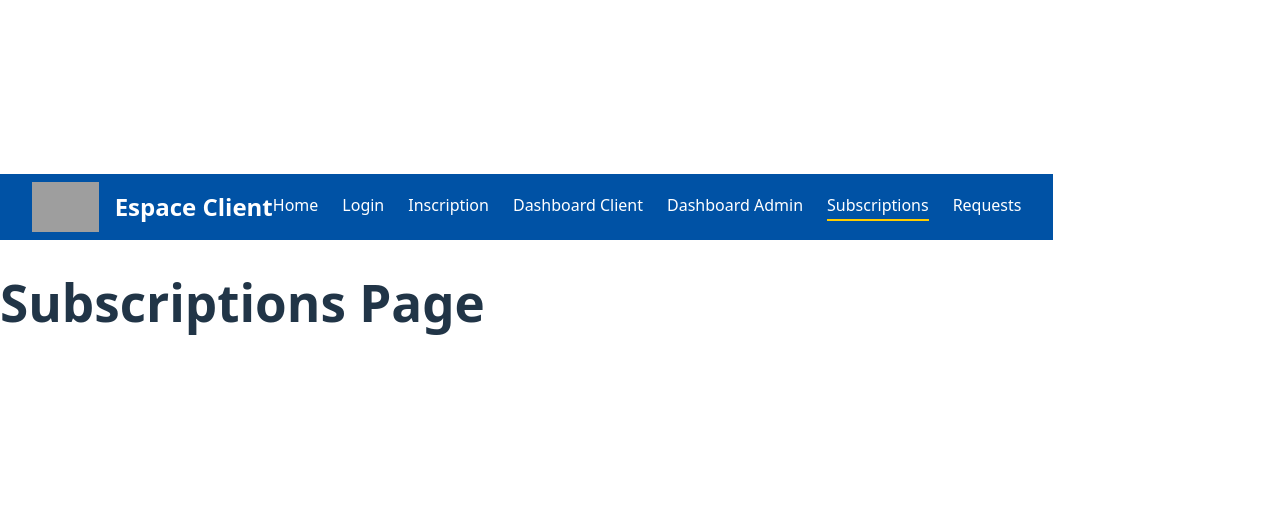
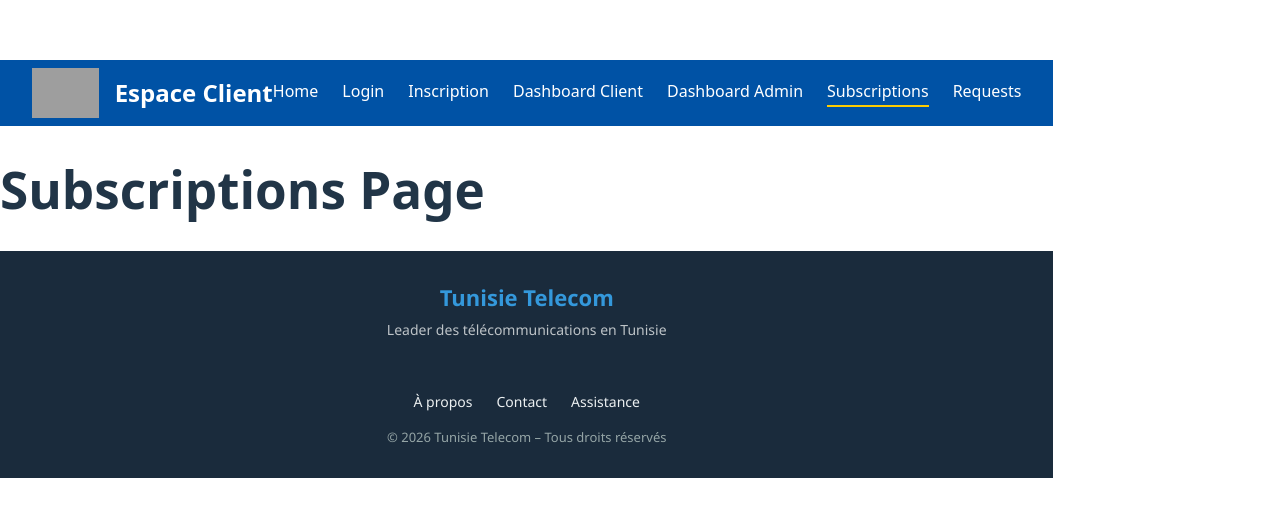
Before and after one commit to Mohamed-ali-mliki/espace-client-tt-v2, a React app: page /subscriptions in a window 1280 px wide. Shown: the part 131-648 px from the top of the page. Built offline with nearby package versions, Linux system fonts and the light colour scheme; grey boxes are pictures that could not be loaded; the HTML template or start-up script is replaced by a standard one.

Commit message:
creation Footer

```diff
--- a/src/App.jsx
+++ b/src/App.jsx
@@ -1,6 +1,8 @@
+// src/App.jsx
 import React from "react";
 import { BrowserRouter as Router, Routes, Route } from "react-router-dom";
 import Navbar from "./components/Navbar";
+import Footer from "./components/Footer"; // Import du Footer
 import Home from "./pages/Home";
 import Login from "./pages/Login";
 import Inscription from "./pages/Inscription";
@@ -8,11 +10,13 @@ import DashboardClient from "./pages/DashboardClient";
 import DashboardAdmin from "./pages/DashboardAdmin";
 import Subscriptions from "./pages/Subscriptions";
 
-
 function App() {
   return (
     <Router>
+      {/* Navbar en haut de toutes les pages */}
       <Navbar />
+
+      {/* Contenu des pages */}
       <Routes>
         <Route path="/" element={<Home />} />
         <Route path="/login" element={<Login />} />
@@ -20,8 +24,10 @@ function App() {
         <Route path="/dashboard-client" element={<DashboardClient />} />
         <Route path="/dashboard-admin" element={<DashboardAdmin />} />
         <Route path="/subscriptions" element={<Subscriptions />} />
+      </Routes>
 
-      </Routes>
+      {/* Footer en bas de toutes les pages */}
+      <Footer />
     </Router>
   );
 }
--- /dev/null
+++ b/src/components/Footer.jsx
@@ -0,0 +1,45 @@
+// src/components/Footer.jsx
+import React from "react";
+import { Link } from "react-router-dom";
+import "./footer.css";
+
+const Footer = () => {
+  const year = new Date().getFullYear();
+
+  const socialLinks = [
+    { icon: "fab fa-facebook-f", url: "https://facebook.com/tunisietelecom" },
+    { icon: "fab fa-twitter", url: "https://twitter.com/tunisietelecom" },
+    { icon: "fab fa-linkedin-in", url: "https://linkedin.com/company/tunisietelecom" },
+    { icon: "fab fa-instagram", url: "https://instagram.com/tunisietelecom" },
+  ];
+
+  return (
+    <footer className="footer-light">
+      <div className="footer-container">
+        <div className="footer-top">
+          <span className="footer-logo">Tunisie Telecom</span>
+          <p className="footer-desc">Leader des télécommunications en Tunisie</p>
+          <div className="footer-social">
+            {socialLinks.map((social, idx) => (
+              <a key={idx} href={social.url} target="_blank" rel="noopener noreferrer">
+                <i className={social.icon}></i>
+              </a>
+            ))}
+          </div>
+        </div>
+
+        <div className="footer-links">
+          <Link to="/about">À propos</Link>
+          <Link to="/contact">Contact</Link>
+          <Link to="/assistance">Assistance</Link>
+        </div>
+
+        <div className="footer-bottom">
+          &copy; {year} Tunisie Telecom – Tous droits réservés
+        </div>
+      </div>
+    </footer>
+  );
+};
+
+export default Footer;
--- /dev/null
+++ b/src/components/footer.css
@@ -0,0 +1,64 @@
+/* src/components/footer.css */
+
+.footer-light {
+  background-color: #1a2b3c;
+  color: #ecf0f1;
+  padding: 30px 20px;
+  font-family: 'Segoe UI', sans-serif;
+  text-align: center;
+}
+
+.footer-container {
+  max-width: 1000px;
+  margin: 0 auto;
+}
+
+.footer-top {
+  margin-bottom: 15px;
+}
+
+.footer-logo {
+  font-size: 22px;
+  font-weight: 700;
+  color: #3498db;
+}
+
+.footer-desc {
+  font-size: 14px;
+  color: #bdc3c7;
+  margin: 5px 0 10px;
+}
+
+.footer-social a {
+  color: #ecf0f1;
+  margin: 0 8px;
+  font-size: 16px;
+  transition: color 0.3s ease, transform 0.3s ease;
+}
+
+.footer-social a:hover {
+  color: #3498db;
+  transform: translateY(-2px);
+}
+
+.footer-links {
+  margin: 15px 0;
+}
+
+.footer-links a {
+  color: #ecf0f1;
+  text-decoration: none;
+  margin: 0 12px;
+  font-size: 14px;
+  transition: color 0.3s ease;
+}
+
+.footer-links a:hover {
+  color: #3498db;
+}
+
+.footer-bottom {
+  font-size: 13px;
+  color: #95a5a6;
+  margin-top: 12px;
+}
```
